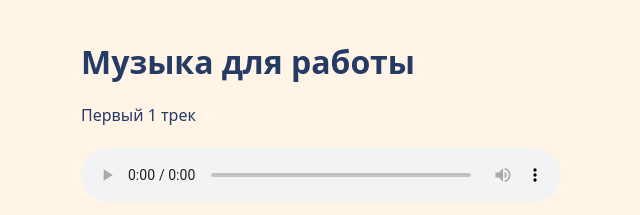
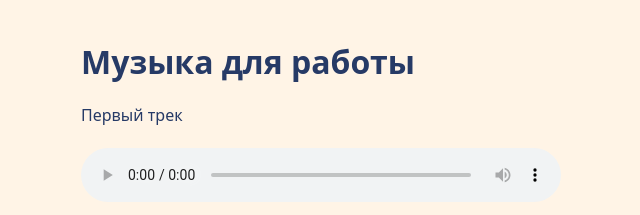
Before and after one commit to Dok-Adam/music-player, a plain HTML site: page index.html in a window 1280 px wide. Shown: the top 215 px of the page, 319-959 px from the left. Drawn offline with Linux system fonts and the light colour scheme.

Commit message:
Update index.html

```diff
--- a/index.html
+++ b/index.html
@@ -23,7 +23,7 @@
 </head>
 <body>
   <h1>Музыка для работы</h1>
-  <p>Первый 1 трек</p>
+  <p>Первый трек</p>
   <audio controls src="track.mp3"></audio>
 <p>Второй трек</p>
 <audio controls src="track-2.mp3"></audio>
```
